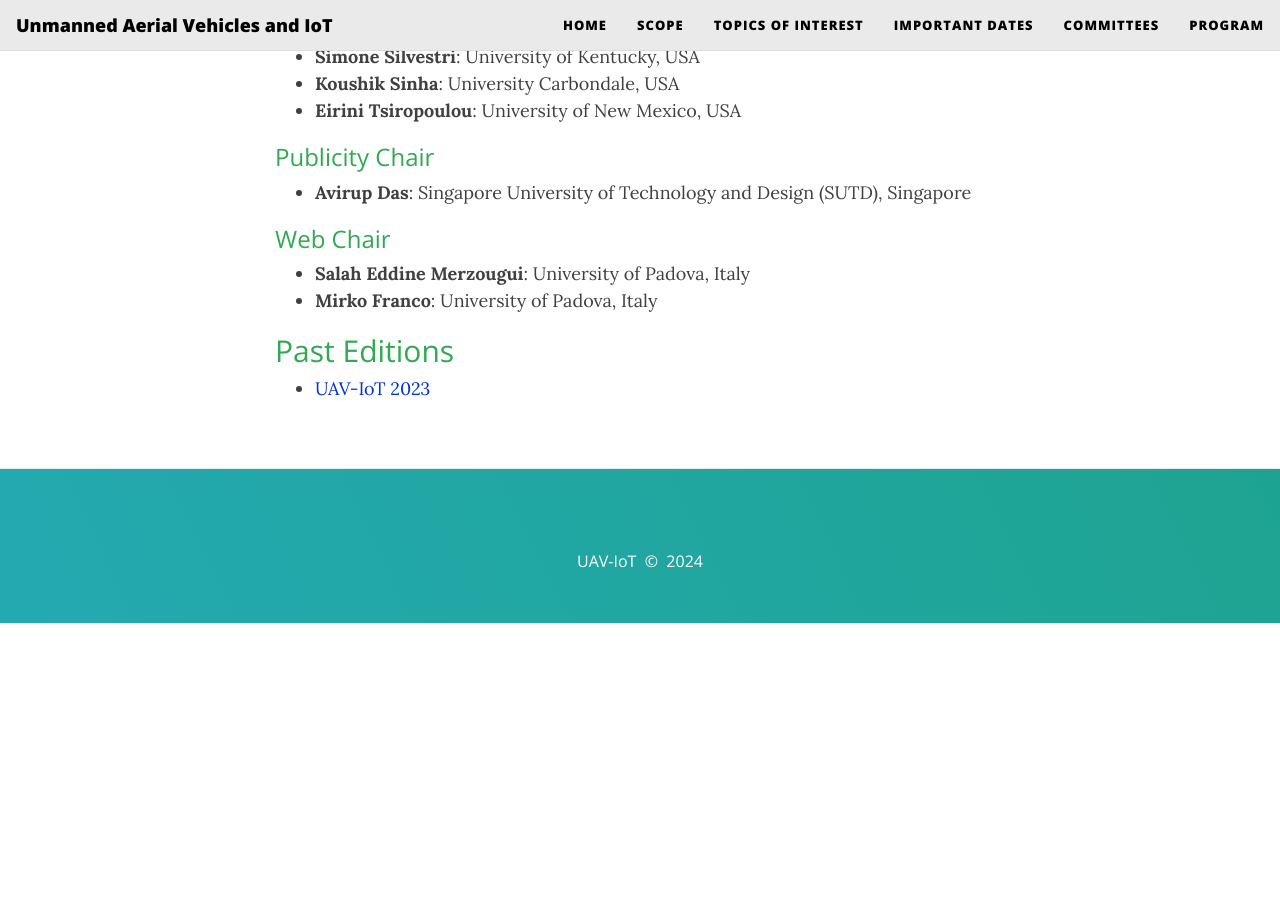
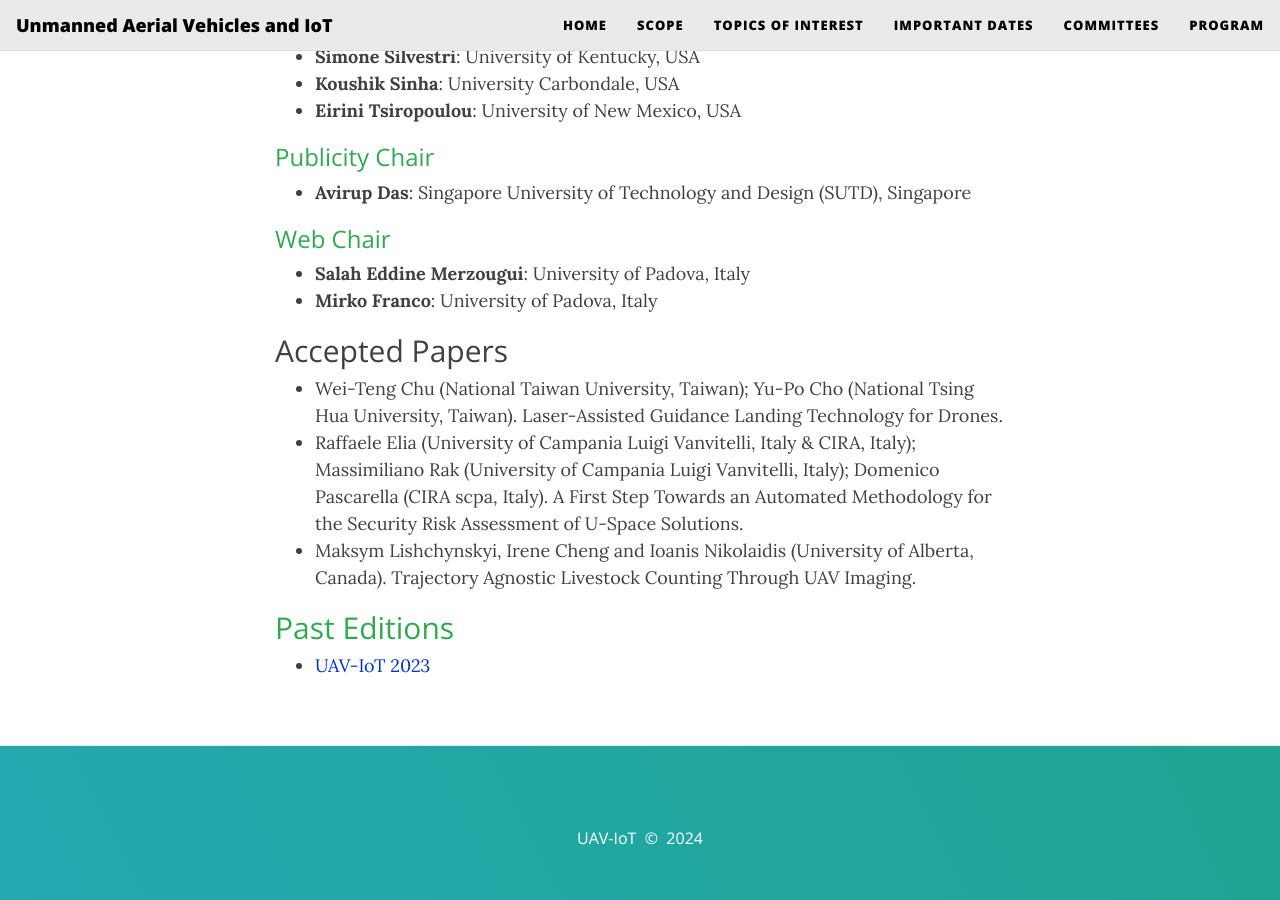
Before and after one commit to IWUAV-IoT/IWUAV-IoT.github.io, a Jekyll site: the page built from index.md, in a window 1280 px wide and 900 px high, scrolled down 3628 px. Built offline with Jekyll 4.4.1, drawn with Linux system fonts in a browser that asks for light colours; nearby versions of some CDN libraries; before the commit the page ends 4251 px from its top, so only the background shows below that.

Commit message:
Update index.md

```diff
--- a/index.md
+++ b/index.md
@@ -128,11 +128,10 @@ Details about the SI can be found **[here](https://dl.acm.org/pb-assets/static_j
 - **Salah Eddine Merzougui**: University of Padova, Italy
 - **Mirko Franco**: University of Padova, Italy
 
-<!--
-## Program
-{: style="color:#32a852"}
-TBD
--->
+## Accepted Papers
+- Wei-Teng Chu (National Taiwan University, Taiwan); Yu-Po Cho (National Tsing Hua University, Taiwan). Laser-Assisted Guidance Landing Technology for Drones.
+- Raffaele Elia (University of Campania Luigi Vanvitelli, Italy & CIRA, Italy); Massimiliano Rak (University of Campania Luigi Vanvitelli, Italy); Domenico Pascarella (CIRA scpa, Italy). A First Step Towards an Automated Methodology for the Security Risk Assessment of U-Space Solutions.
+- Maksym Lishchynskyi, Irene Cheng and Ioanis Nikolaidis (University of Alberta, Canada). Trajectory Agnostic Livestock Counting Through UAV Imaging.
 
 ## Past Editions
 {: style="color:#32a852"}
```
